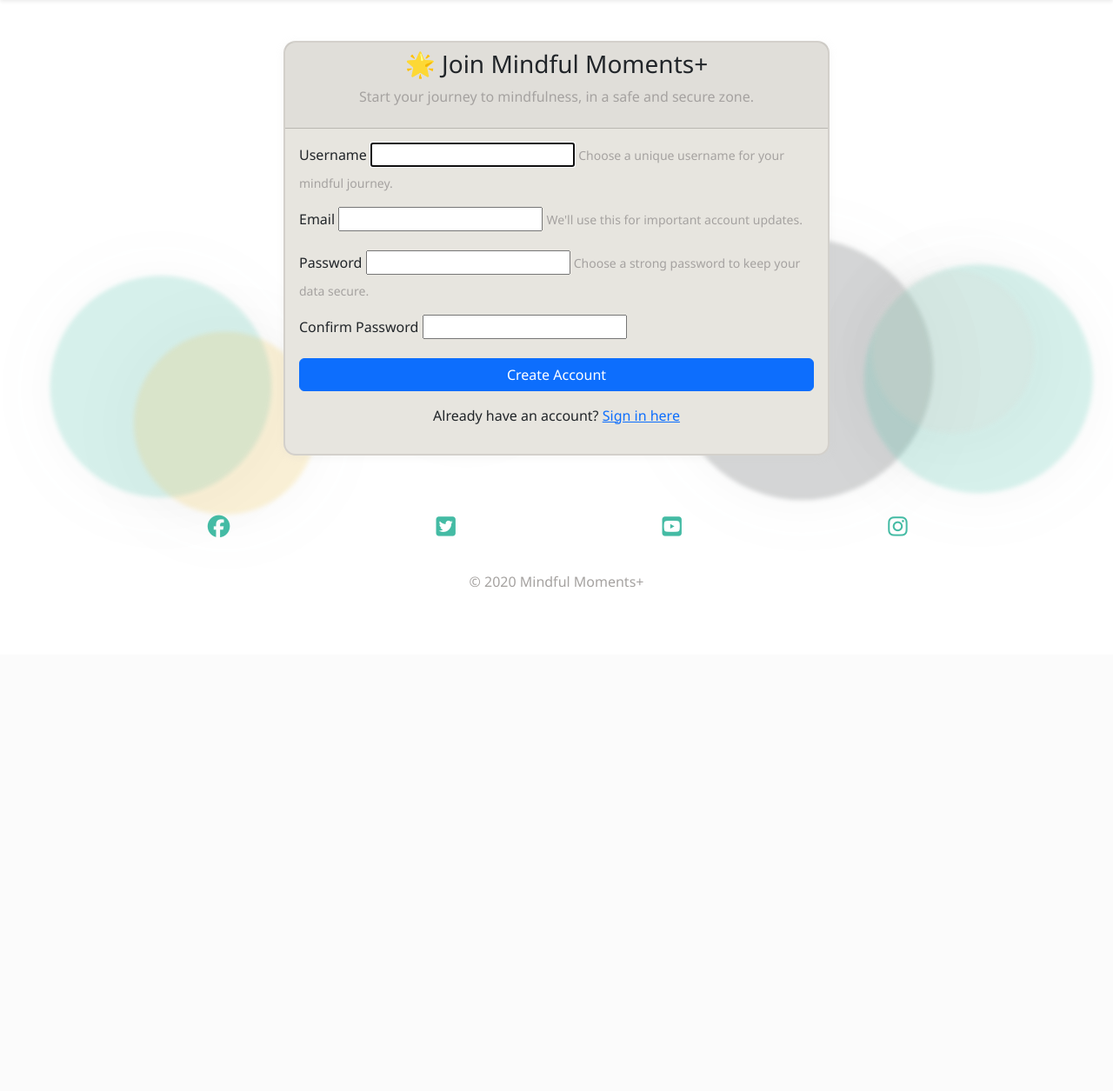
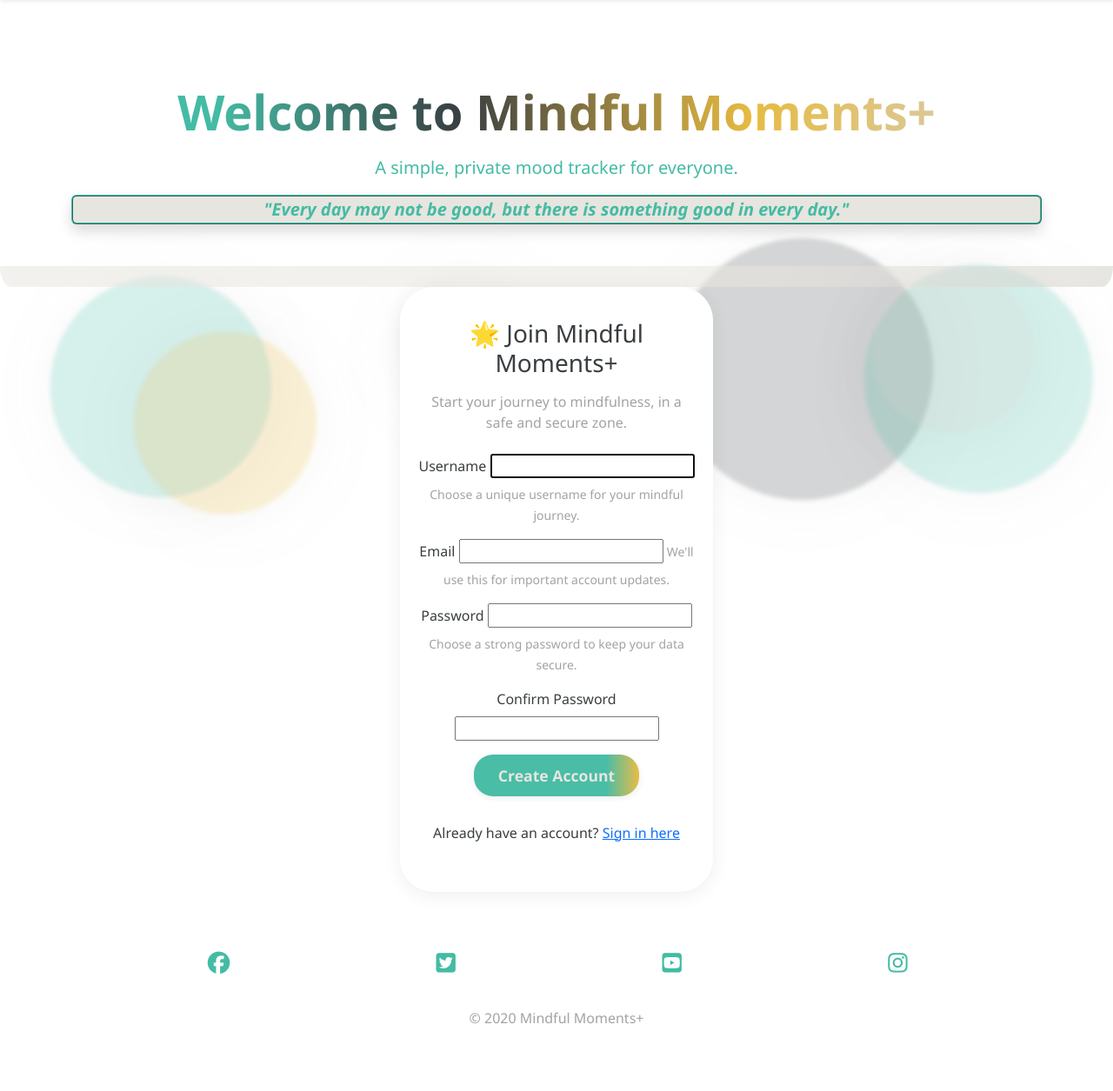
Before and after one commit to ZaenbA/capstone-project, a Django app: template templates/registration/signup.html in a window 1280 px wide. Shown: the part 76-1331 px from the top of the page at 87% size. Before the commit the page ends 751 px from the top, so only its background shows below. Run offline with Django 4.2, Linux system fonts and the light colour scheme; tables that the repository leaves empty hold one stand-in row (values such as "Sample post"); the template is opened without the code that fills it: values that come from a table or form of the project are taken from there, most other values are stand-ins (such as "Sample title", 1, 10 or a date in 2020); some libraries are stand-ins or nearby versions; some web fonts are replaced.

Commit message:
Standardize title styling across all pages with rainbow text and consistent layout

```diff
--- a/moods/templates/moods/mood_add.html
+++ b/moods/templates/moods/mood_add.html
@@ -7,7 +7,7 @@
     <div class="col-lg-6 mx-auto">
         <div class="card shadow-mindful">
             <div class="card-header text-center">
-                <h3 class="text-mindful">How are you feeling today? 🌈</h3>
+                <h3 class="text-rainbow">How are you feeling today? 🌈</h3>
                 <p class="text-muted">Take a moment to reflect on your current emotional state</p>
             </div>
             <div class="card-body">
--- a/moods/templates/moods/mood_detail.html
+++ b/moods/templates/moods/mood_detail.html
@@ -7,7 +7,7 @@
     <div class="col-lg-8 mx-auto">
         <div class="card shadow-mindful">
             <div class="card-header">
-                <h3 class="text-mindful">{{ object.get_mood_display }} Entry</h3>
+                <h3 class="text-rainbow">{{ object.get_mood_display }} Entry</h3>
                 <small class="text-muted">{{ object.created_at|date:"F d, Y \a\t g:i A" }}</small>
             </div>
             <div class="card-body">
--- a/moods/templates/moods/mood_form.html
+++ b/moods/templates/moods/mood_form.html
@@ -7,7 +7,7 @@
     <div class="col-lg-6 mx-auto">
         <div class="card shadow-mindful">
             <div class="card-header text-center">
-                <h3 class="text-mindful">Update Your Mood</h3>
+                <h3 class="text-rainbow">Update Your Mood</h3>
                 <p class="text-muted">Modify your mood entry</p>
             </div>
             <div class="card-body">
--- a/moods/templates/moods/mood_list.html
+++ b/moods/templates/moods/mood_list.html
@@ -6,7 +6,7 @@
 <div class="row">
     <div class="col-12">
         <div class="d-flex justify-content-between align-items-center mb-4">
-            <h2 class="text-mindful">My Mood Journey</h2>
+            <h2 class="text-rainbow">My Mood Journey</h2>
             <a href="{% url 'moods:add' %}" class="btn btn-primary">
                 <i class="fas fa-plus"></i> Add New Mood Here
             </a>
--- a/templates/home.html
+++ b/templates/home.html
@@ -7,8 +7,8 @@
 <div class="row">
     <div class="col-lg-8 mx-auto text-center">
         <div class="hero-section py-5">
-            <h1 class="display-4 text-mindful">
-                <img src="{% static 'images/logo2.png' %}" alt="Mindful Moments+ Logo" width="80" height="80" class="me-3">
+            <h1 class="display-4 fw-bold text-rainbow mb-3">
+                <img src="{% static 'images/logo2.png' %}" alt="Mindful Moments+ Logo" style="height: 1em; width: auto;" class="me-3">
                 Welcome to Mindful Moments+
             </h1>
             <p class="lead mb-4">
--- a/templates/registration/signup.html
+++ b/templates/registration/signup.html
@@ -1,16 +1,23 @@
 {% extends 'base.html' %}
+{% load static %}
 
-{% block title %}Sign Up - Mindful Moments{% endblock %}
+{% block title %}Sign Up • Mindful Moments+{% endblock %}
 
 {% block content %}
-<div class="row justify-content-center">
-    <div class="col-md-6">
-        <div class="card">
-            <div class="card-header">
-                <h3 class="text-center">🌟 Join Mindful Moments+</h3>
-                <p class="text-center text-muted">Start your journey to mindfulness, in a safe and secure zone.</p>
-            </div>
-            <div class="card-body">
+<section id="hero" class="py-5 text-center section-divider">
+  <div class="container">
+    <h1 class="display-4 fw-bold text-rainbow mb-3">Welcome to Mindful Moments+</h1>
+    <p class="lead text-primary-emphasis">A simple, private mood tracker for everyone.</p>
+    <p class="affirmation fs-5 mt-3 px-2 rounded bg-light shadow">
+      "Every day may not be good, but there is something good in every day."
+    </p>
+  </div>
+</section>
+
+<div class="container" style="max-width:560px">
+  <div class="petal-center">
+    <h3 class="mb-3">🌟 Join Mindful Moments+</h3>
+    <p class="text-center text-muted mb-4">Start your journey to mindfulness, in a safe and secure zone.</p>
                 {% if form.errors %}
                     <div class="alert alert-danger">
                         <strong>Please correct the errors below:</strong>
@@ -57,7 +64,7 @@
                     </div>
 
                     <div class="d-grid">
-                        <button type="submit" class="btn btn-primary">Create Account</button>
+                        <button class="rainbow-btn" type="submit">Create Account</button>
                     </div>
                 </form>
 
```
